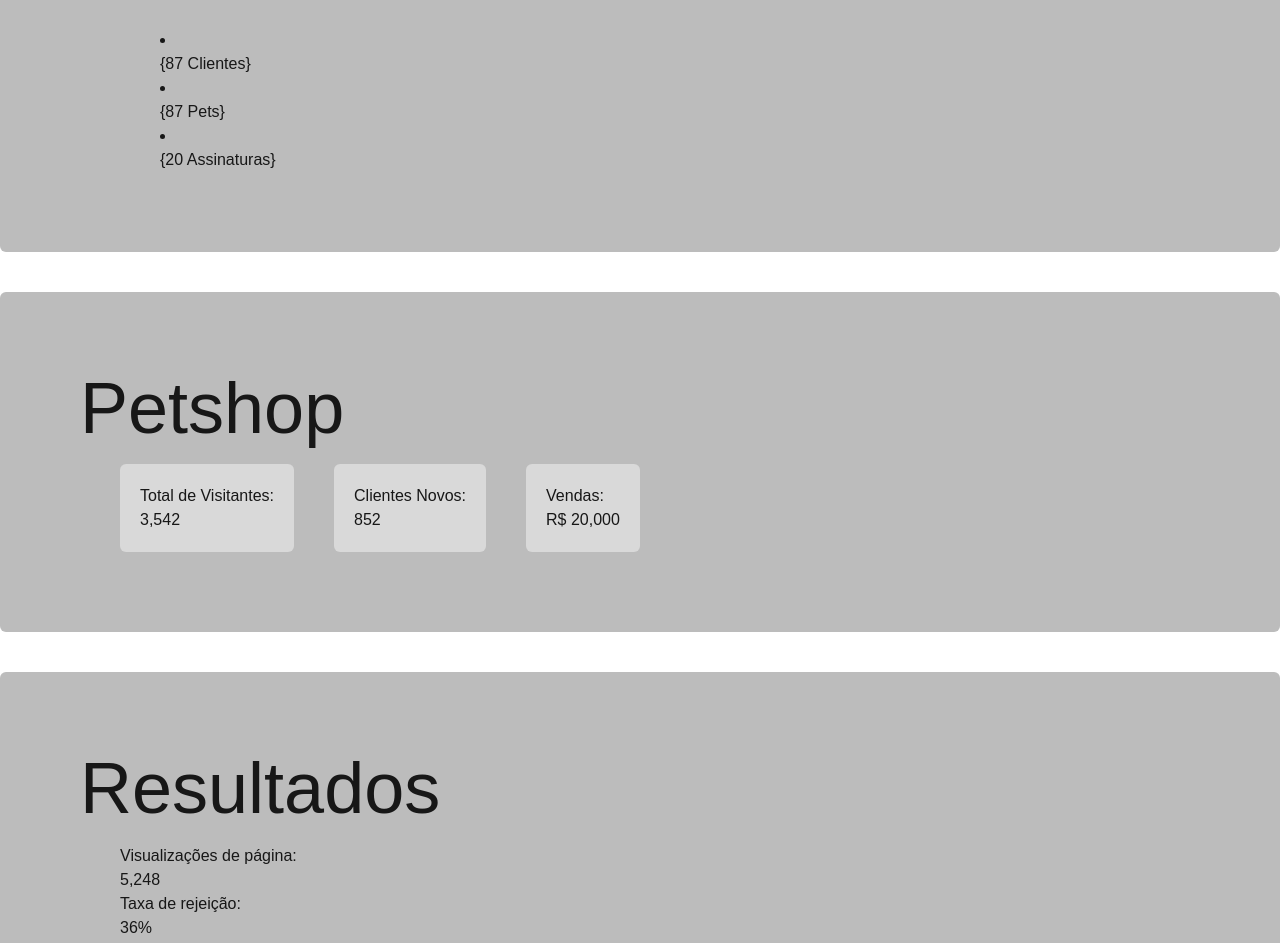
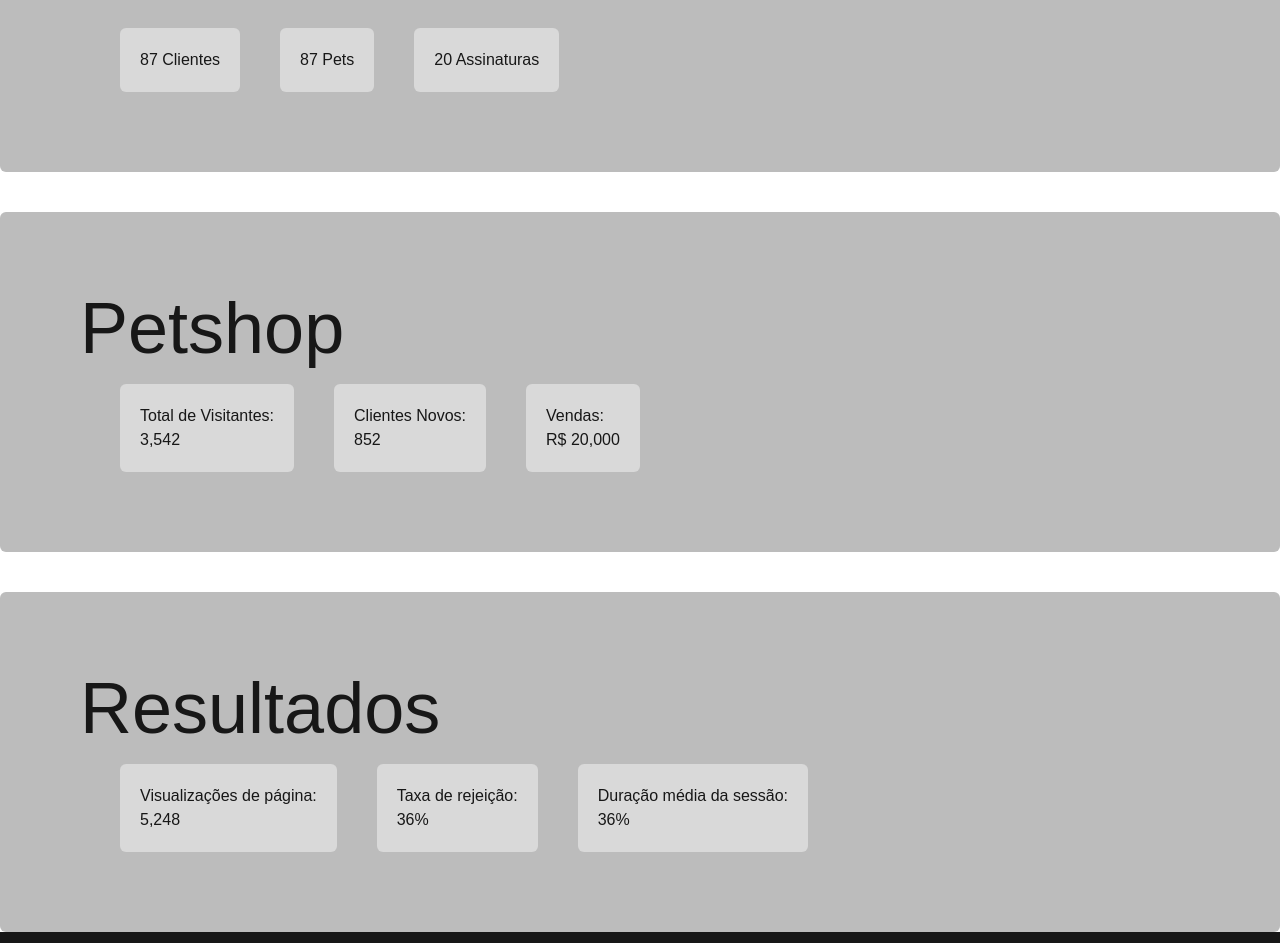
Before and after one commit to isaacmachado-dev/puppycarepet.com.br, a Next.js app in the folder front-end/: page /admin/analise in a window 1280 px wide. Shown: the part 184-1127 px from the top of the page. Built offline with nearby package versions, Linux system fonts and the light colour scheme.

Commit message:
atualizamos a página de análises (botões)

```diff
--- a/front-end/src/app/admin/analise/page.tsx
+++ b/front-end/src/app/admin/analise/page.tsx
@@ -6,25 +6,25 @@ export default function AnalisePage() {
       <AdminBlock>
         <AdminBlockTitle>Análise Estatística</AdminBlockTitle>
 
-                <li className="ml-20">
-                    <h3>{"{87 Clientes}"}</h3>
-                </li>
+        <div className="flex flex-row">
+          <div className="ml-10 bg-[#D9D9D9] p-5 rounded-md">
+            <h3>87 Clientes</h3>
+          </div>
 
-                <li className="ml-20">
-                    <h3>{"{87 Pets}"}</h3>
-                </li>
+          <div className="ml-10 bg-[#D9D9D9] p-5 rounded-md">
+            <h3>87 Pets</h3>
+          </div>
 
-                <li className="ml-20">
-                    <h3>{"{20 Assinaturas}"}</h3>
-                </li>
-
+          <div className="ml-10 bg-[#D9D9D9] p-5 rounded-md">
+            <h3>20 Assinaturas</h3>
+          </div>
+        </div>
       </AdminBlock>
 
       <AdminBlock>
         <AdminBlockTitle>Petshop</AdminBlockTitle>
 
         <div className="flex flex-row">
-
           <div className="ml-10 bg-[#D9D9D9] p-5 rounded-md">
             <h3>Total de Visitantes:</h3>
             <p>3,542</p>
@@ -39,44 +39,31 @@ export default function AnalisePage() {
             <h3>Vendas:</h3>
             <p>R$ 20,000</p>
           </div>
-
         </div>
-
       </AdminBlock>
 
       <AdminBlock>
-
         <div>
           <AdminBlockTitle>Resultados</AdminBlockTitle>
 
-                    <div className="">
-
-                        <div className="flex">
-
-                            <div className="flex-col ml-10">
-                                <div>
+          <div className="flex flex-row">
+            <div className="ml-10 bg-[#D9D9D9] p-5 rounded-md">
               <h3>Visualizações de página:</h3>
               <p>5,248</p>
             </div>
 
-                                <div>
+            <div className="ml-10 bg-[#D9D9D9] p-5 rounded-md">
               <h3>Taxa de rejeição:</h3>
               <p>36%</p>
             </div>
 
-                                <div>
+            <div className="ml-10 bg-[#D9D9D9] p-5 rounded-md">
               <h3>Duração média da sessão:</h3>
               <p>36%</p>
             </div>
           </div>
-
-                        </div>
-
-                    </div>
-
         </div>
       </AdminBlock>
-
     </div>
   );
 }
```
Lines whose indentation alone changed are shown as unchanged.
